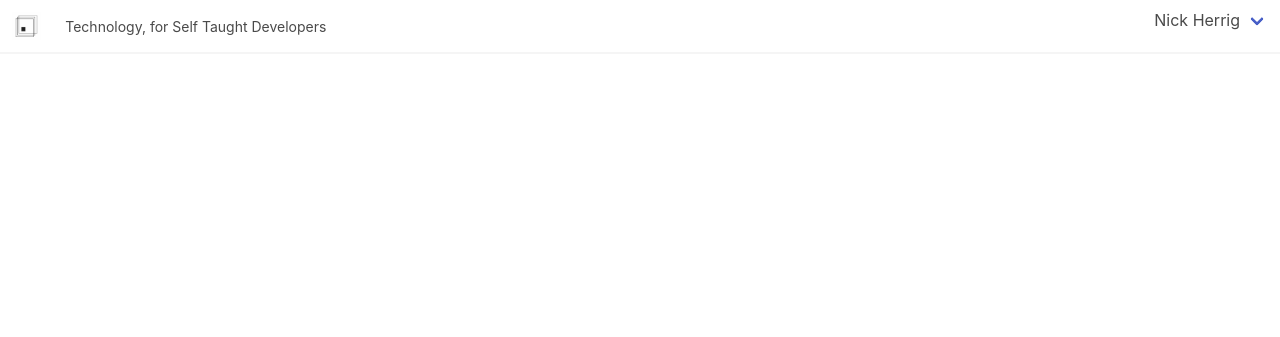
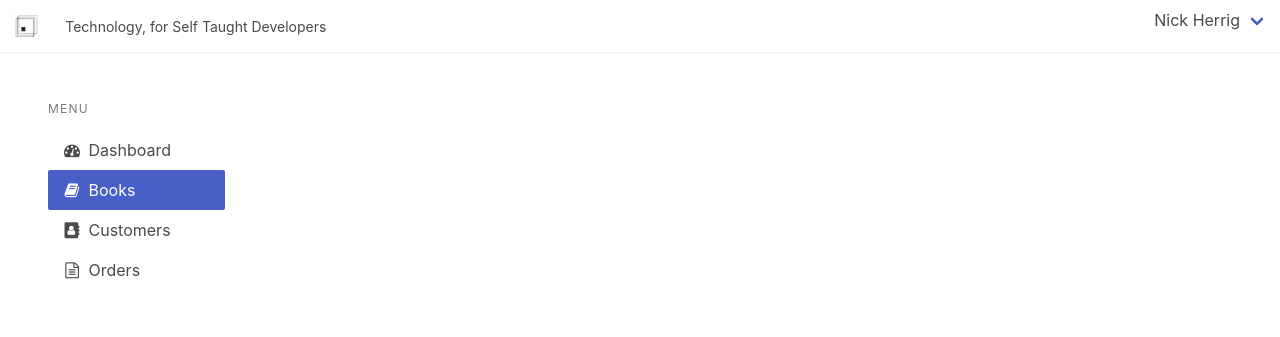
Before and after one commit to NickHerrig/personal-website, a Django app: page / in a window 1280 px wide. Shown: the top 337 px of the page. Run offline with Django 3.2, Linux system fonts and the light colour scheme; some libraries are stand-ins or nearby versions.

Commit message:
Add menu column and navbar

```diff
--- a/pages/templates/pages/books.html
+++ b/pages/templates/pages/books.html
@@ -62,5 +62,54 @@
         </div>
       </div>
     </nav>
+
+    <section class="section">
+      <div class="columns">
+        <div class="column is-4-tablet is-3-desktop is-2-widescreen">
+          <nav class="menu">
+            <p class="menu-label">
+              Menu
+            </p>
+            <ul class="menu-list">
+              <li>
+                <a href="dashboard.html">
+                  <span class="icon">
+                    <i class="fa fa-tachometer"></i>
+                  </span>
+                  Dashboard
+                </a>
+              </li>
+              <li>
+                <a class="is-active" href="books.html">
+                  <span class="icon">
+                    <i class="fa fa-book"></i>
+                  </span>
+                  Books
+                </a>
+              </li>
+              <li>
+                <a href="customers.html">
+                  <span class="icon">
+                    <i class="fa fa-address-book"></i>
+                  </span>
+                  Customers
+                </a>
+              </li>
+              <li>
+                <a href="orders.html">
+                  <span class="icon">
+                    <i class="fa fa-file-text-o"></i>
+                  </span>
+                  Orders
+                </a>
+              </li>
+            </ul>
+          </nav>
+        </div>
+        <div class=column">
+        </div>
+      </div>
+    </section>
+
   </body>
 </html>
```
